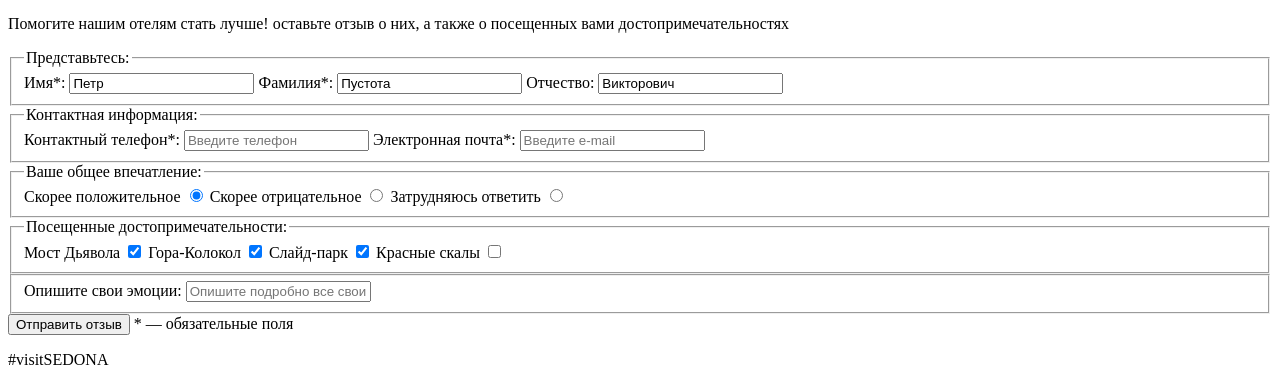
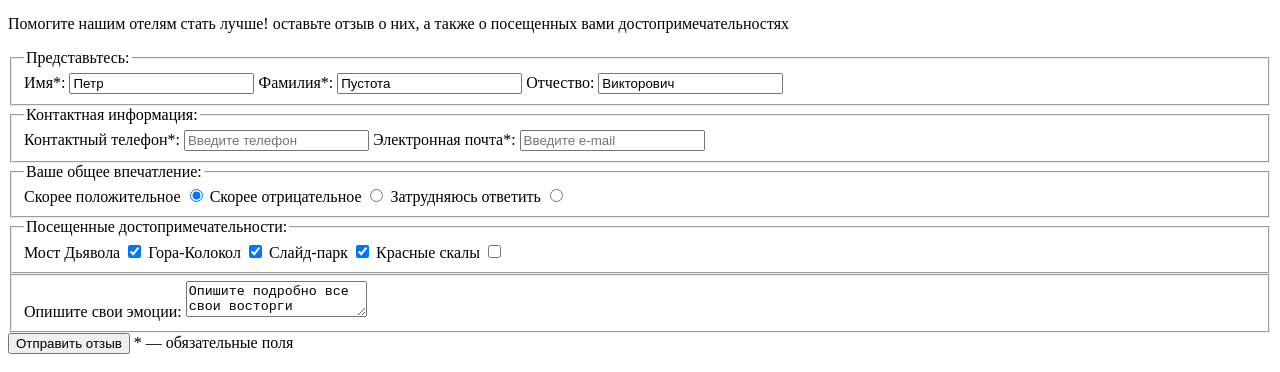
Before and after one commit to htmlacademy-adaptive/2324235-sedona-28, a website: page source/form.html in a window 1280 px wide. Shown: the part 394-766 px from the top of the page. Drawn offline with Linux system fonts and the light colour scheme.

Commit message:
Исправляет ошибку в textarea

```diff
--- a/source/form.html
+++ b/source/form.html
@@ -94,8 +94,7 @@
         </fieldset>
         <fieldset class="filter__group filter__group--feedback">
           <label class="label__feedback" for="feedback">Опишите свои эмоции:</label>
-          <input class="input__feedback" type="textarea" id="feedback" name="feedback"
-            placeholder="Опишите подробно все свои восторги ">
+          <textarea class="input__feedback" id="feedback" name="feedback">Опишите подробно все свои восторги</textarea>
         </fieldset>
         <button class="button form__button" type="button" name="button">Отправить отзыв</button>
         <span class="form__required-fields">* — обязательные поля</span>
```
